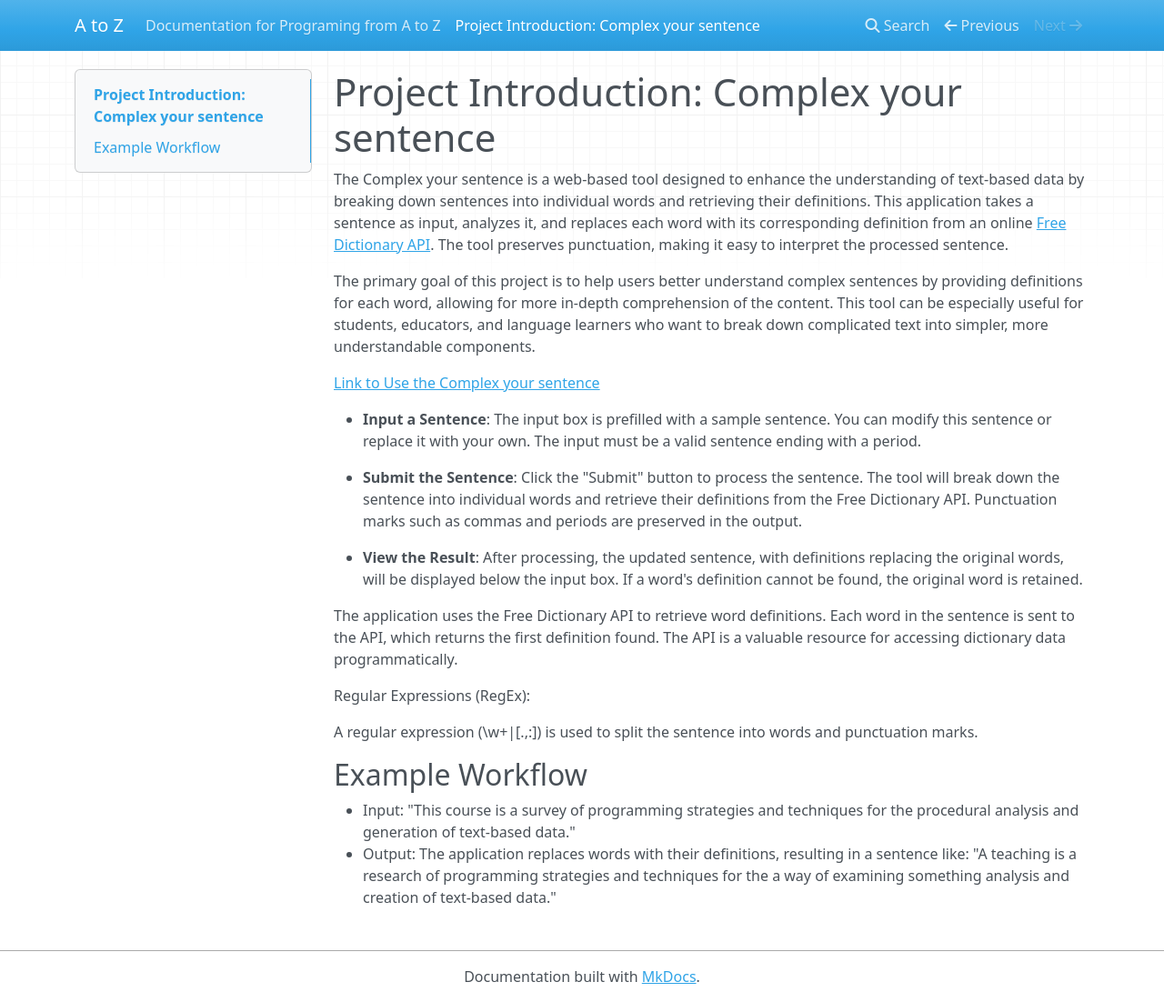
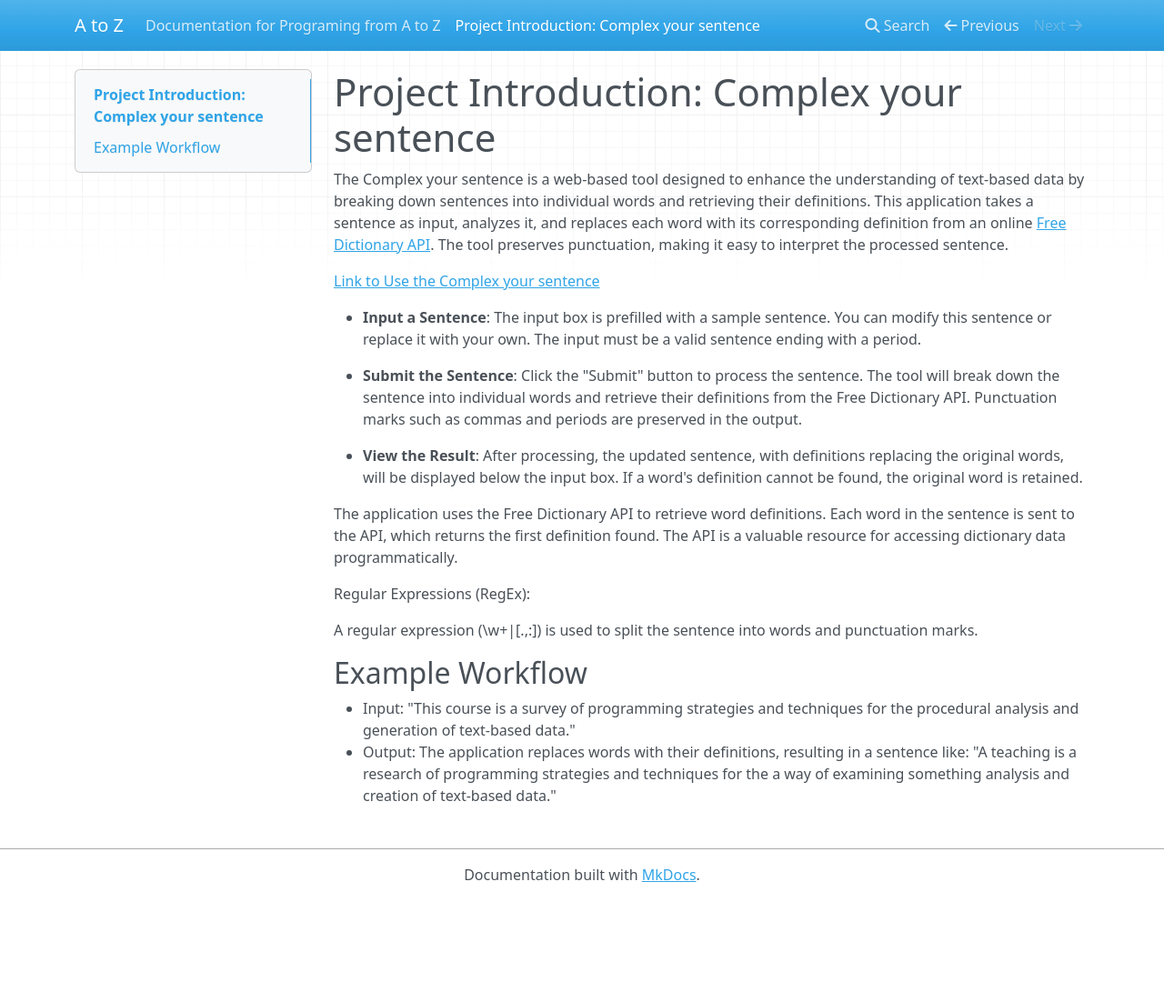
Before and after one commit to isZhiyangWang/atoz, an MkDocs documentation site: the page built from docs/week1.md, in a window 1280 px wide and 1102 px high. Shown: the whole window at 91% size. Built offline with MkDocs 1.6.1, drawn with Linux system fonts in a browser that asks for light colours; nearby versions of some CDN libraries.

Commit message:
Update week1.md

```diff
--- a/docs/week1.md
+++ b/docs/week1.md
@@ -1,8 +1,6 @@
 # Project Introduction: Complex your sentence
 
 The Complex your sentence is a web-based tool designed to enhance the understanding of text-based data by breaking down sentences into individual words and retrieving their definitions. This application takes a sentence as input, analyzes it, and replaces each word with its corresponding definition from an online [Free Dictionary API](https://dictionaryapi.dev/). The tool preserves punctuation, making it easy to interpret the processed sentence.
-
-The primary goal of this project is to help users better understand complex sentences by providing definitions for each word, allowing for more in-depth comprehension of the content. This tool can be especially useful for students, educators, and language learners who want to break down complicated text into simpler, more understandable components.
 
 [Link to Use the Complex your sentence](https://zhiyangwang.site/atoz/week1/)
 
```
